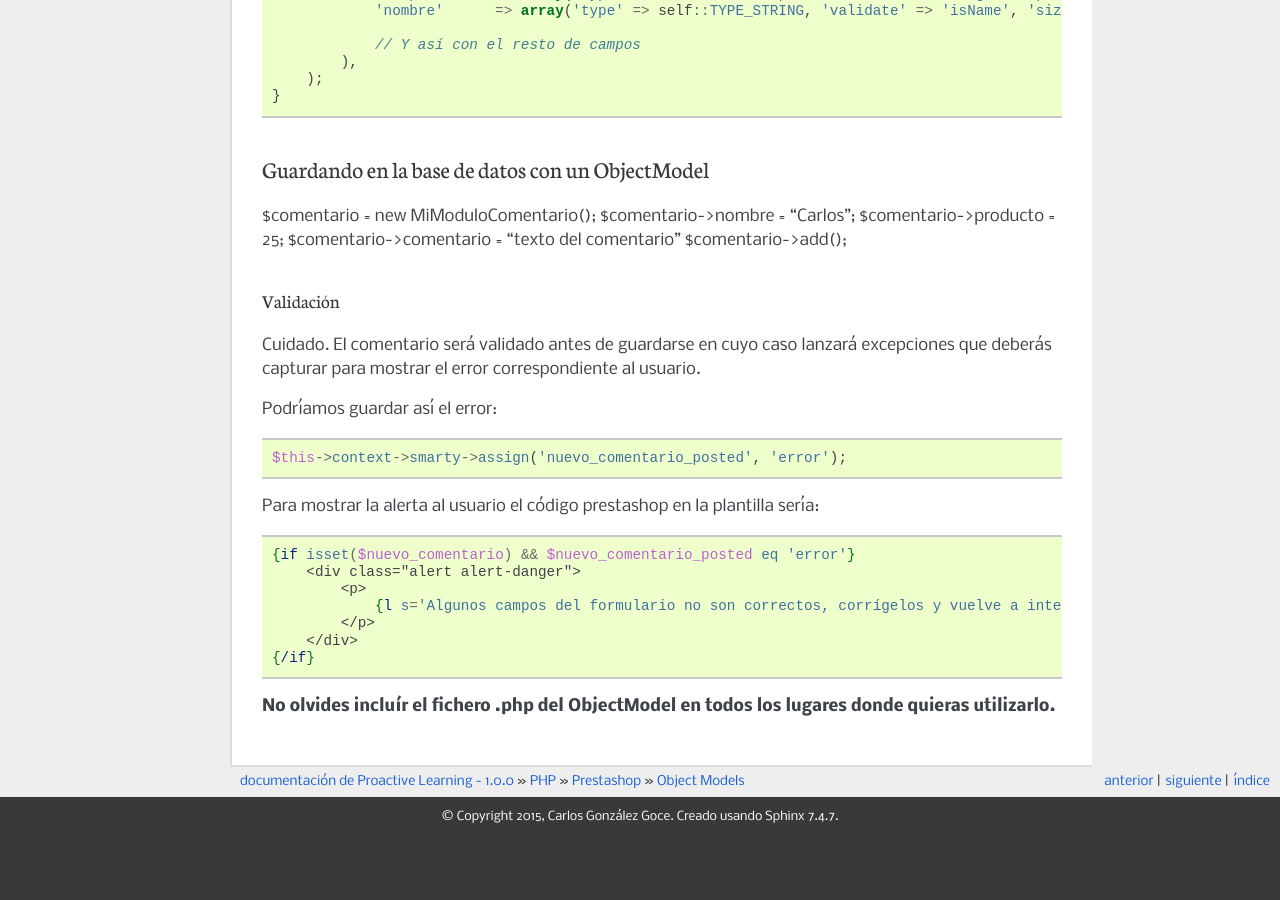
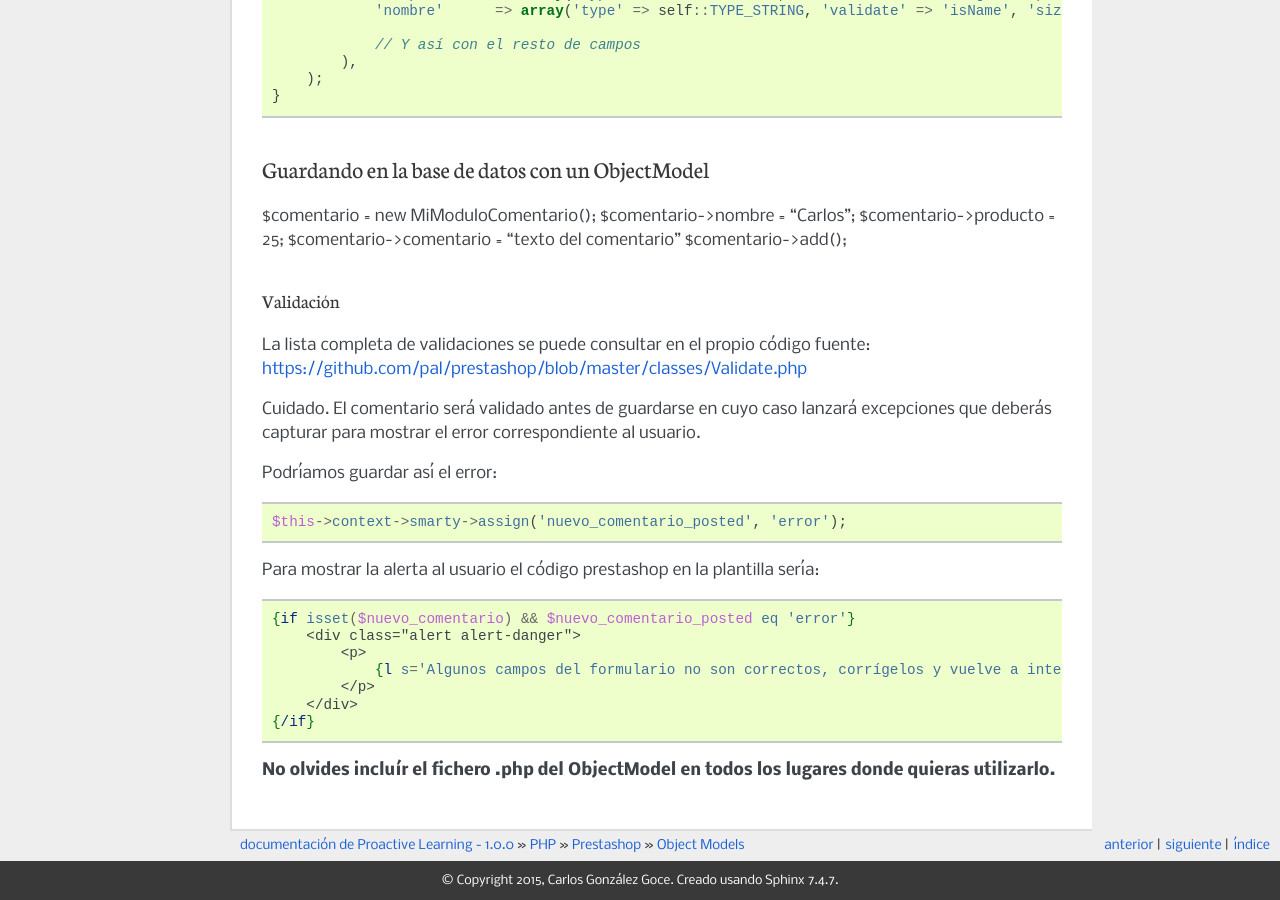
Before and after one commit to carlosgoce/proactive-learning, a Sphinx documentation site: the page built from docs/php/prestashop/objectmodels.rst, in a window 1280 px wide and 900 px high, scrolled down 1010 px. Built offline with Sphinx 7.4.7, drawn with Linux system fonts in a browser that asks for light colours; before the commit the page ends 1846 px from its top, so only the background shows below that.

Commit message:
Add prestashop link

```diff
--- a/docs/php/prestashop/objectmodels.rst
+++ b/docs/php/prestashop/objectmodels.rst
@@ -67,6 +67,10 @@ $comentario->add();
 Validación
 ----------
 
+La lista completa de validaciones se puede consultar en el propio
+código fuente:
+https://github.com/pal/prestashop/blob/master/classes/Validate.php
+
 Cuidado. El comentario será validado antes de guardarse en cuyo caso lanzará excepciones que deberás capturar
 para mostrar el error correspondiente al usuario.
 
```
